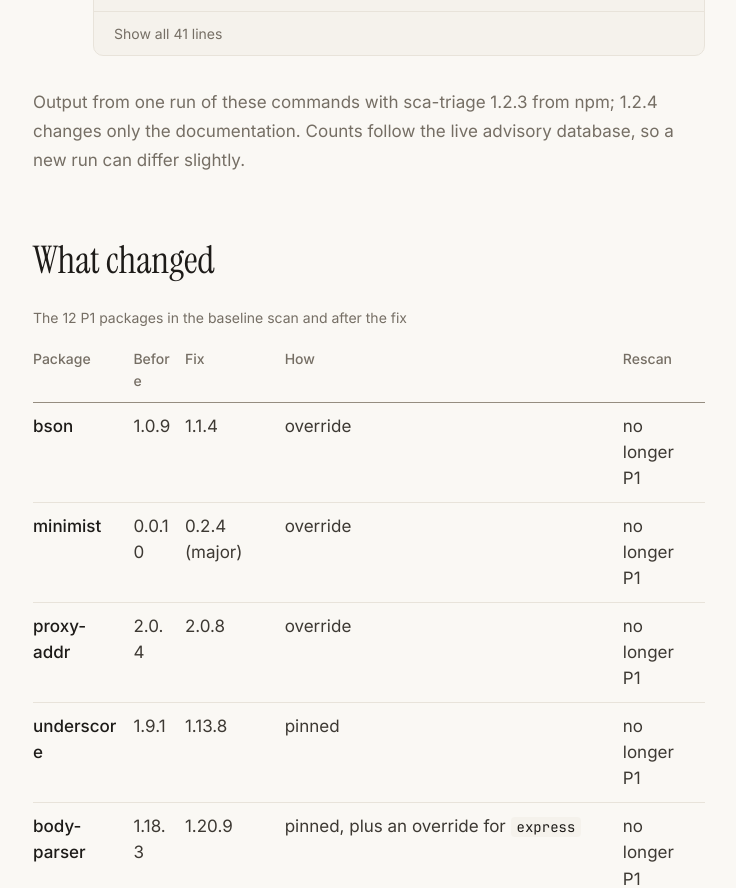
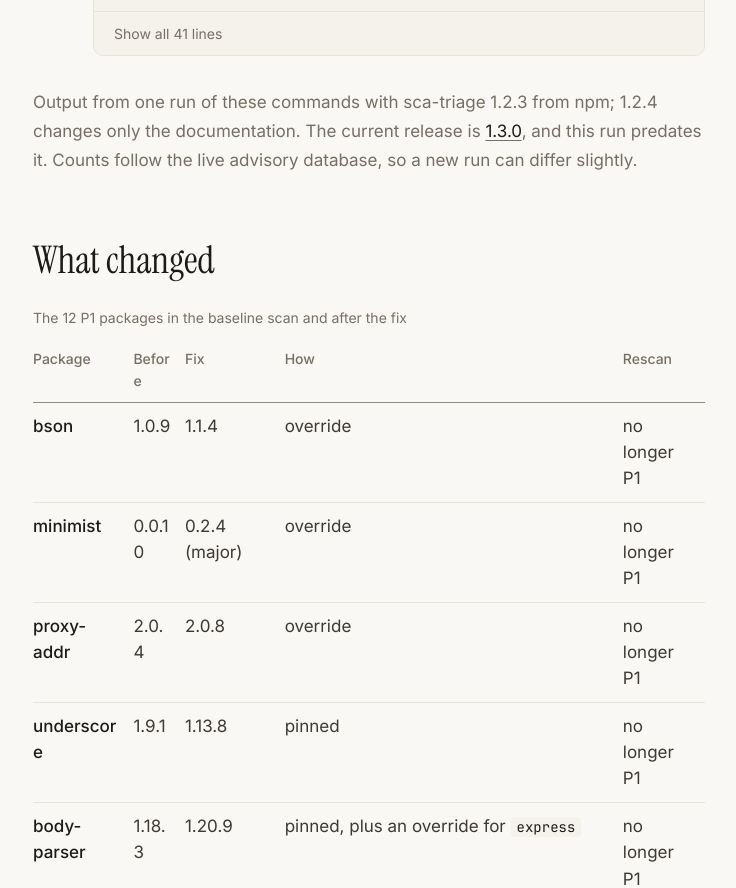
Before and after one commit to lansiquo/dotrobin-dev, a plain HTML site: page site/sca-triage.html in a window 1280 px wide. Shown: the part 4096-4984 px from the top of the page, without its empty margins (271-1007 px from the left). Drawn offline with Linux system fonts and the light colour scheme.

Commit message:
site: say the current sca-triage release is 1.3.0 and the shown run predates it (W-dotrobin-dev-73) (#75)

```diff
--- a/site/sca-triage.html
+++ b/site/sca-triage.html
@@ -194,7 +194,7 @@ Gate (--fail-on P1): <span class="flag">FAIL</span></code></pre></details></div>
 </section>
 </li>
 </ol>
-<p class="sca-output-context">Output from one run of these commands with sca-triage 1.2.3 from npm; 1.2.4 changes only the documentation. Counts follow the live advisory database, so a new run can differ slightly.</p>
+<p class="sca-output-context">Output from one run of these commands with sca-triage 1.2.3 from npm; 1.2.4 changes only the documentation. The current release is <a href="https://github.com/lansiquo/sca-triage/releases/tag/v1.3.0">1.3.0</a>, and this run predates it. Counts follow the live advisory database, so a new run can differ slightly.</p>
 
 <h2 id="outcome">What changed</h2>
 <div class="sca-table-scroll" role="region" aria-label="P1 packages before and after the fix" tabindex="0"><table class="sca-results"><caption>The 12 P1 packages in the baseline scan and after the fix</caption><thead><tr><th scope="col">Package</th><th scope="col">Before</th><th scope="col">Fix</th><th scope="col">How</th><th scope="col">Rescan</th></tr></thead><tbody>
```
